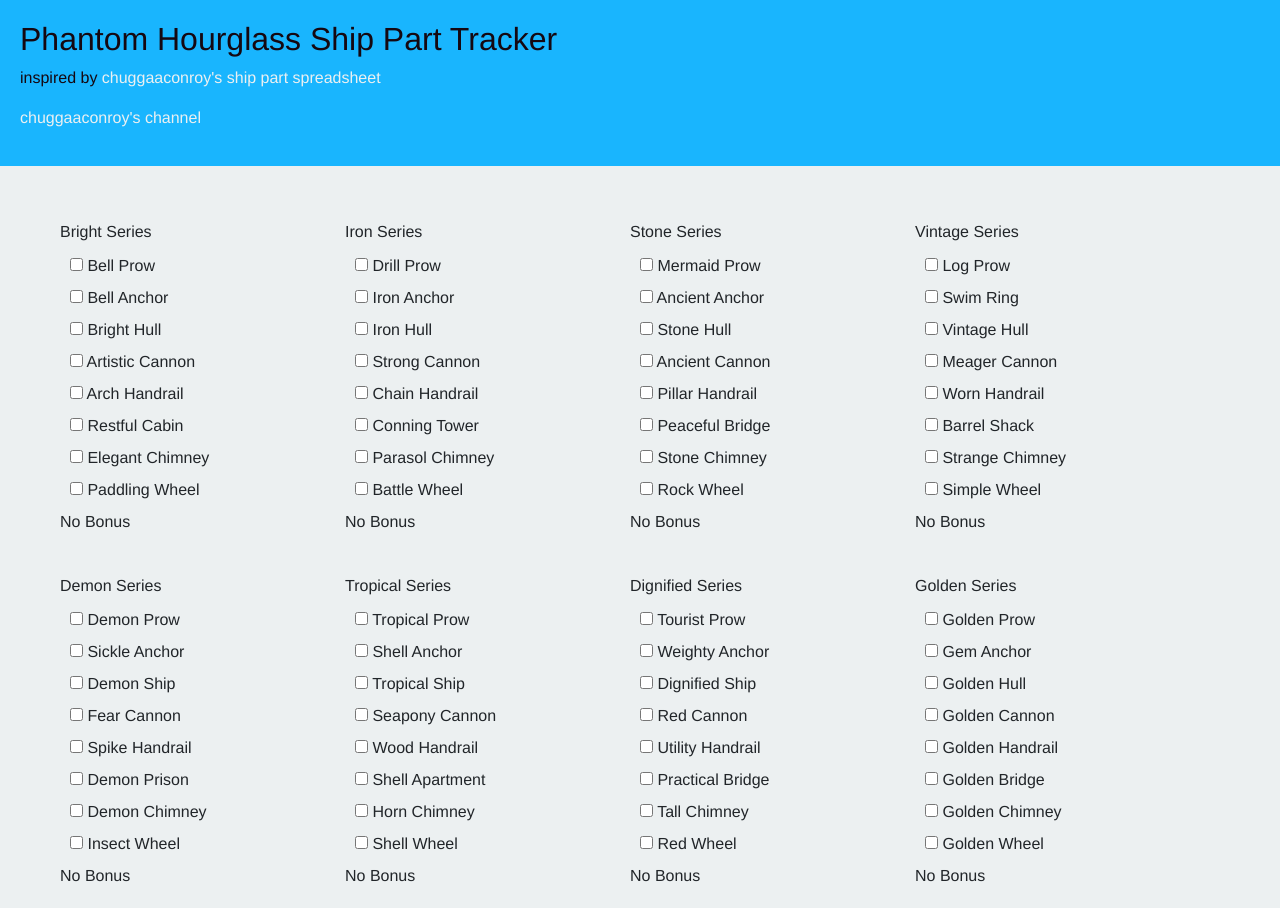
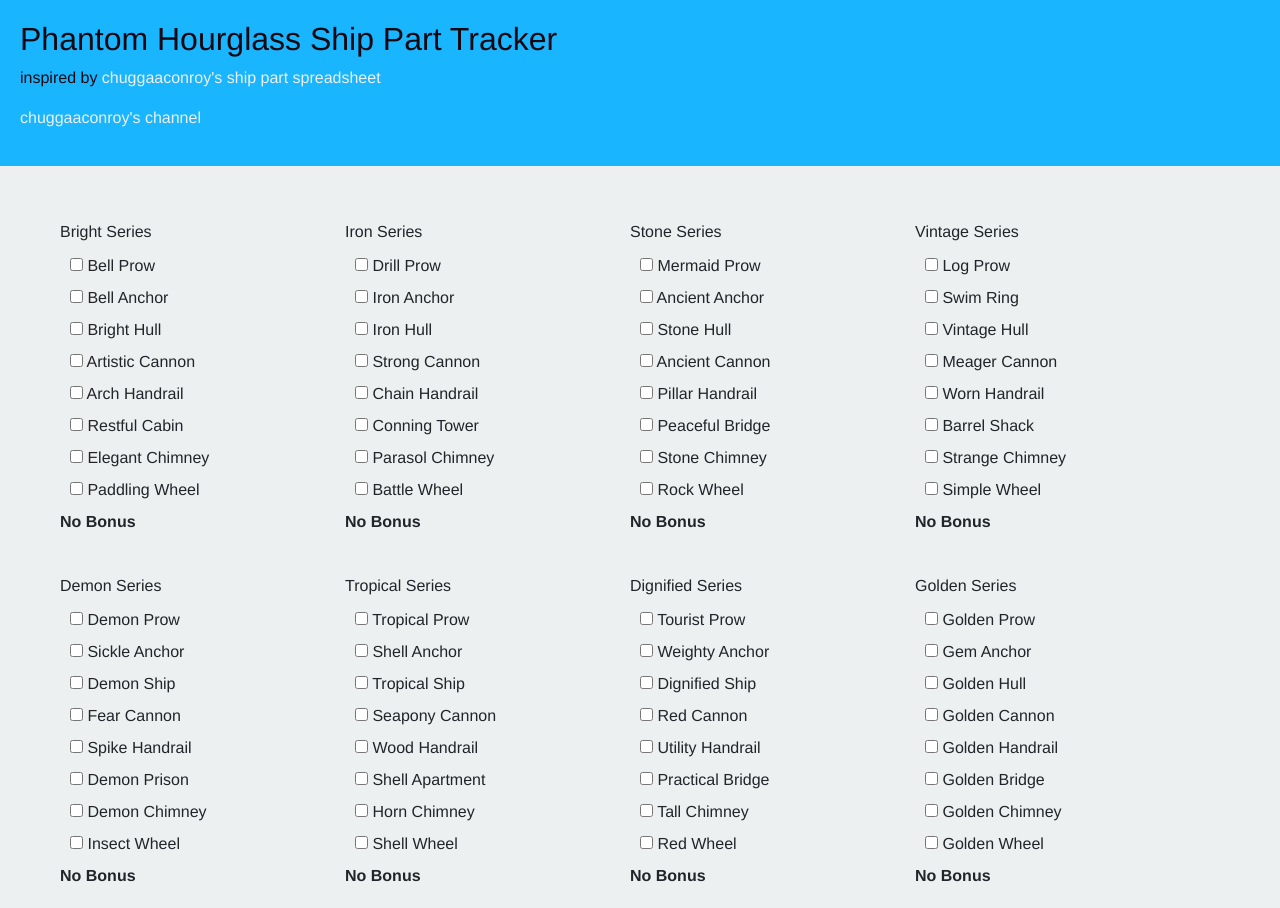
Before and after one commit to joshevangels/phantom-hourglass-ship-part-tracker, a React (Vite) app: page / in a window 1280 px wide. Built offline with nearby package versions, Linux system fonts and the light colour scheme.

Commit message:
fix test for ship series card

```diff
--- a/src/components/ShipSeriesCard.component.tsx
+++ b/src/components/ShipSeriesCard.component.tsx
@@ -60,6 +60,7 @@
             return (
                 <label className={`ship-part ship-part-${className}`} key={`ship-part-${className}`}>
                     <input
+                        className={`input-ship-part-${className}`}
                         name={`have-${className}`}
                         type="checkbox"
                         onChange={this.handleChange}
--- a/src/css/main.scss
+++ b/src/css/main.scss
@@ -43,7 +43,7 @@
                     }
 
                     .ship-bonus {
-                        font-weight: 500
+                        font-weight: 600
                     }
                 }
             }
```
Also changed, not shown: 1 other file (tests, documents, lock files or other folders).
